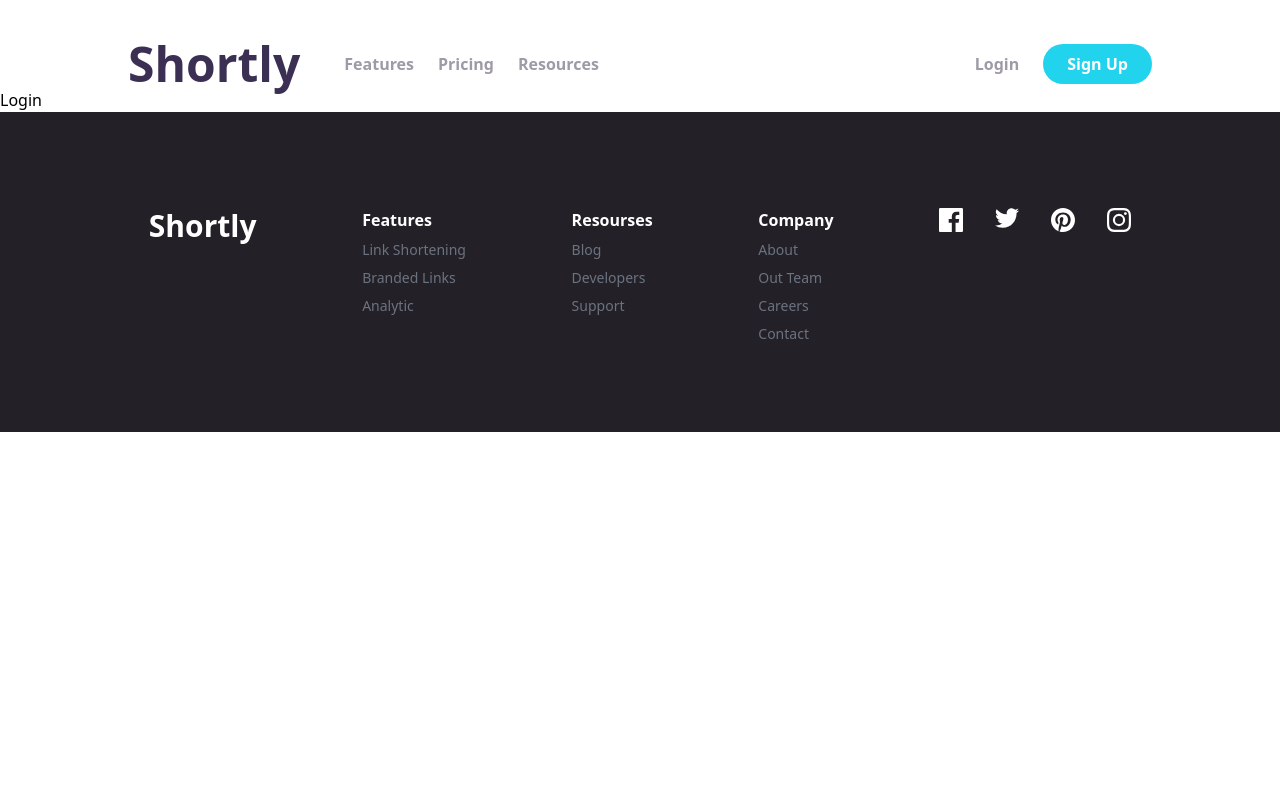
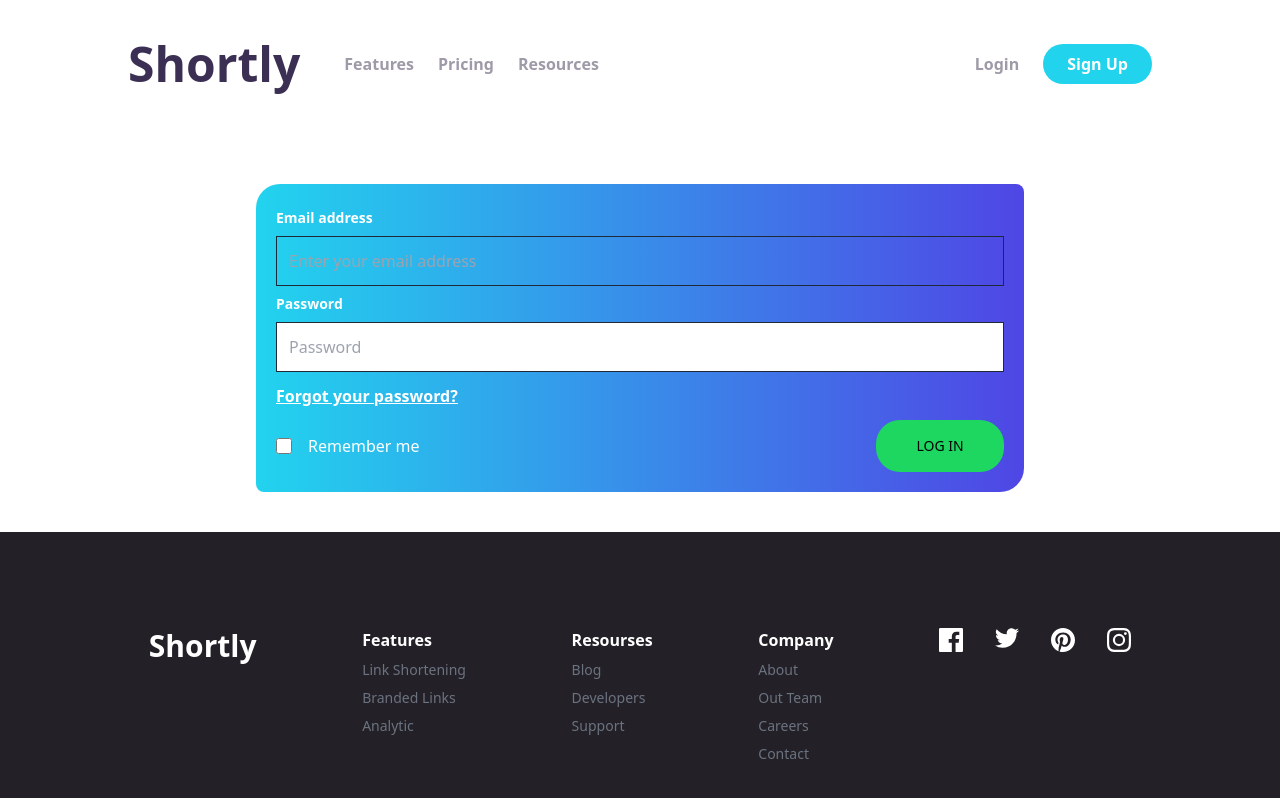
Before and after one commit to Segnities/URL-shortening-API-landing-page, a Next.js app in the folder frontend/: page /login in a window 1280 px wide. Shown: the top 798 px of the page. Built offline with nearby package versions, Linux system fonts and the light colour scheme.

Commit message:
login page ui

```diff
--- /dev/null
+++ b/frontend/pages/forgot-password/index.jsx
@@ -0,0 +1,3 @@
+export default function ForgotPassword() {
+  return <div></div>
+}
--- a/frontend/pages/login/index.jsx
+++ b/frontend/pages/login/index.jsx
@@ -1,9 +1,87 @@
+import { useState } from 'react';
+import Link from 'next/link';
+
+import { Form, Formik, Field } from 'formik';
+import * as Yup from 'yup';
+
 import DefaultLayout from '../../components/UI/DefaultLayout';
+import SpacingSm from '../../components/UI/SpacingSm';
+import LightSlateWrapper from '../../components/UI/LightSlateWrapper';
 
+const validationSchema = Yup.object()
+  .shape({
+    email: Yup.string()
+      .email('Not valid email!')
+      .required('Email is required'),
+    password: Yup.string()
+      .min(8, 'Min 8 symbols in password required!')
+      .required('Password is required'),
+    rememberMe: Yup.boolean()
+  });
 export default function Login() {
+  const [isSubmitted, setIsSubmitted] = useState(false);
+  const handleSubmit = () => {
+    setIsSubmitted(true);
+  };
   return (
     <DefaultLayout>
-      <p>Login</p>
+      <SpacingSm/>
+      <div className="flex justify-center items-center w-full mb-10">
+      <Formik
+        initialValues={{
+          email: "",
+          password: "",
+          rememberMe: false
+        }}
+        onSubmit={handleSubmit}
+        validationSchema={validationSchema}
+      >
+        {
+          ({errors}) => (
+            <Form autoComplete="off" className="text-white rounded-tl-3xl rounded-br-3xl rounded-tr-lg rounded-bl-lg w-2/5 sm:w-3/5 p-5 bg-gradient-to-r from-cyan-400  to-indigo-600">
+              {((errors.email || errors.password) && isSubmitted) && (
+                <div className="flex w-full justify-center my-5">
+                  <h3 className="text-lg transition-opacity duration-100 ease-in text-red-600 font-semibold">Wrong email or password</h3>
+                </div>
+              )}
+              <div className="flex flex-col">
+                <label htmlFor="email" className="text-sm font-bold my-1">Email address</label>
+                <Field
+                  type="text"
+                  id="email"
+                  autoComplete="off"
+                  name="email"
+                  placeholder="Enter your email address"
+                  className="bg-transparent text-base normal-case my-1 line tracking-normal p-3 border-[1px]  focus-visible:border-[3px] border-gray-800"
+                />
+              </div>
+              <div className="flex flex-col">
+                <label htmlFor="password" className="text-sm font-bold my-1">Password</label>
+                <Field
+                  type="password"
+                  name="password"
+                  id="password"
+                  placeholder="Password"
+                  className="text-base normal-case line my-1 tracking-normal p-3 border-[1px] focus-visible:border-[3px] border-gray-800"
+                />
+              </div>
+              <p className="mt-2">
+                <Link href='/forgot-password' className="underline text-base font-semibold hover:text-[#1ED760]"> Forgot your password?</Link>
+              </p>
+              <div className="flex justify-between items-center mt-3">
+                <div className="flex flex-row-reverse items-center">
+                  <label htmlFor="remember-me" className="font-medium text-base ml-4">Remember me</label>
+                  <Field type="checkbox" name="rememberMe" className="w-4 h-4" id="remember-me" />
+                </div>
+                <div>
+                  <button type="submit" className="bg-[#1ED760] w-32 text-sm p-4 rounded-3xl text-black font-medium">LOG IN</button>
+                </div>
+              </div>
+            </Form>
+          )
+        }
+      </Formik>
+      </div>
     </DefaultLayout>
   );
 }
```
Also changed, not shown: 2 other files (tests, documents, lock files or other folders).
